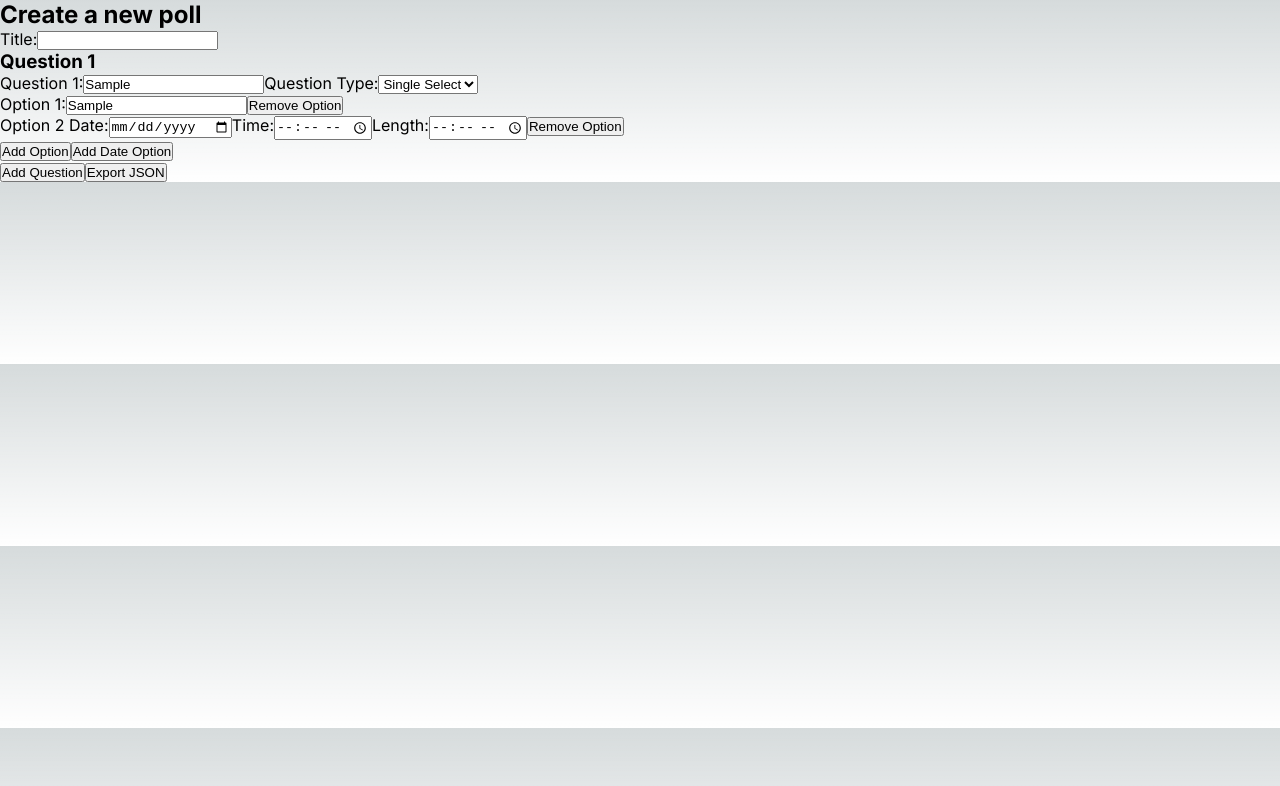
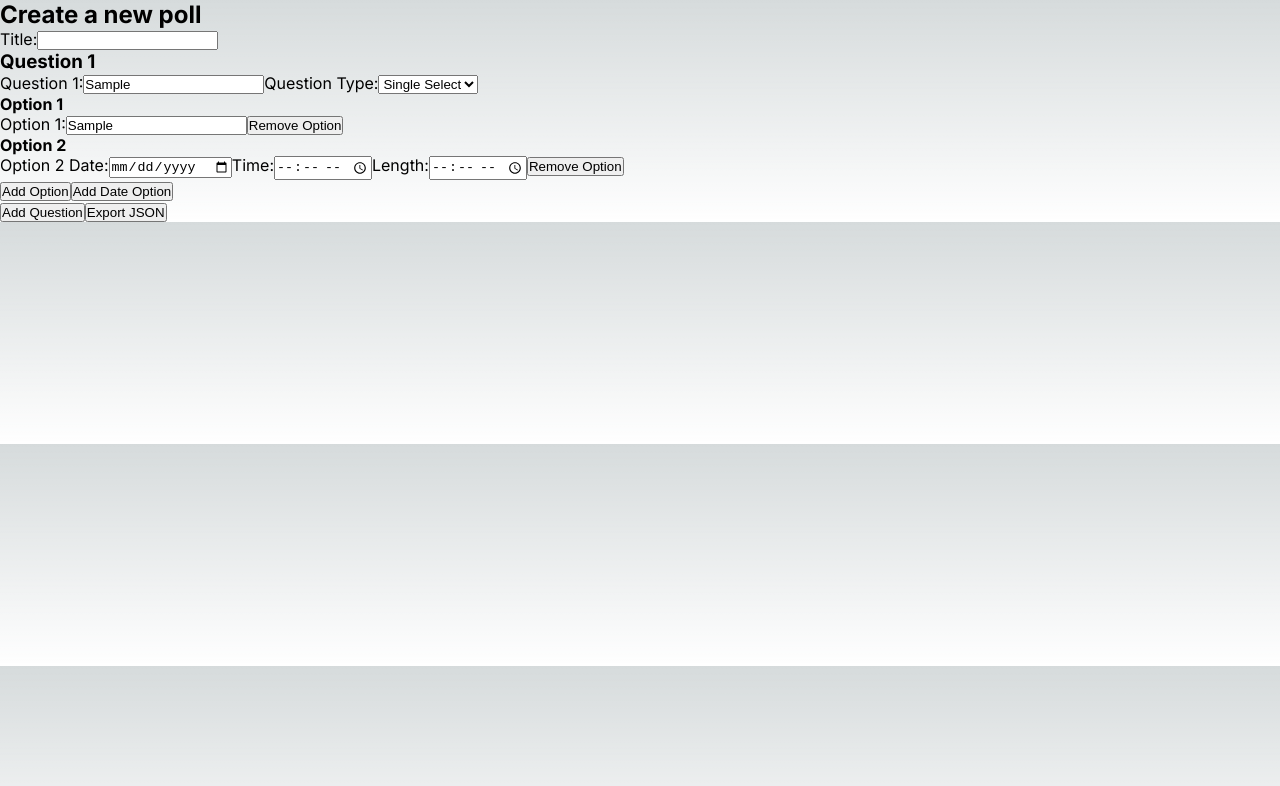
Before and after one commit to ClippyCat/village-vote, a Next.js app: page /create in a window 1280 px wide. Both pictures are taken after typing "Sample", "Sample" into the empty fields and a click on the button "Add Date Option". Shown: the top 786 px of the page. Built offline with nearby package versions, Linux system fonts and the light colour scheme.

Commit message:
add headings

```diff
--- a/src/app/create/OptionInput.js
+++ b/src/app/create/OptionInput.js
@@ -5,6 +5,7 @@ const OptionInput = ({ option, qIndex, oIndex, handleOptionChange, handleDateCha
   if (option.calendar) {
     return (
       <div>
+        <h4>Option {oIndex + 1}</h4>
         <label>
           Option {oIndex + 1} Date:
           <input
@@ -41,6 +42,7 @@ const OptionInput = ({ option, qIndex, oIndex, handleOptionChange, handleDateCha
   } else {
     return (
       <div>
+        <h4>Option {oIndex + 1}</h4>
         <label>
           Option {oIndex + 1}:
           <input
```
